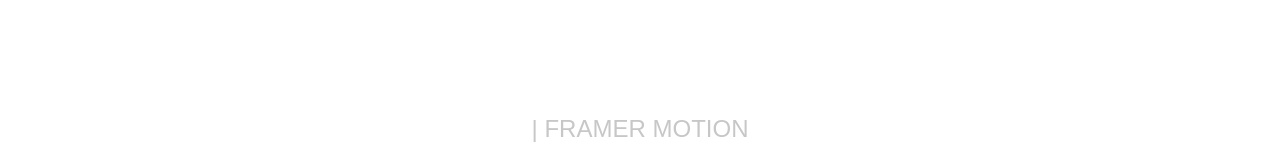
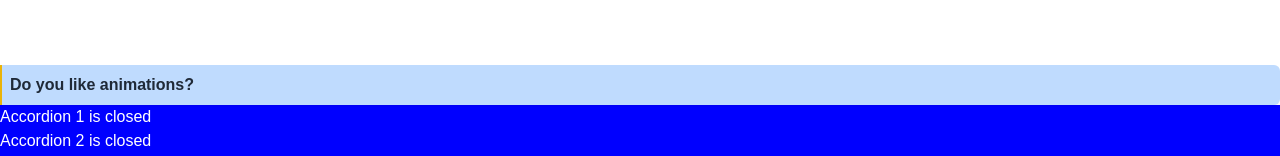
Before and after one commit to mijanur-rahman-40/drag-drop-sort-list-draggable-resizeable-component-and-framer-motion-practice, a Next.js app: page / in a window 1280 px wide. Shown: the part 643-799 px from the top of the page. Built offline with nearby package versions, Linux system fonts and the light colour scheme; a web font is replaced by a local one.

Commit message:
Updated...

```diff
--- /dev/null
+++ b/components/Accordian.js
@@ -0,0 +1,12 @@
+import * as React from "react";
+import AccordianContent from './AccordianContent';
+
+export const ComplexAccordian = () => {
+    return (
+        <div>
+            <AccordianContent id={1} />
+            <AccordianContent id={2} />
+            <AccordianContent id={3} />
+        </div>
+    );
+};
--- /dev/null
+++ b/components/AccordianContent.js
@@ -0,0 +1,50 @@
+import React, { useState } from 'react';
+import { motion, AnimatePresence } from 'framer-motion';
+
+const Accordion = ({ id }) => {
+    const [isOpen, setIsOpen] = useState(false);
+    return (
+        <div>
+            <motion.div
+                onClick={() => setIsOpen((prev) => !prev)}
+                style={{ background: 'blue', color: 'white' }}
+            >
+                Accordion {id} is {isOpen ? 'open' : 'closed'}
+            </motion.div>
+            <AnimatePresence>
+                {isOpen ? (
+                    <motion.div
+                        initial={{ opacity: 0, y: '-10%' }}
+                        animate={{
+                            opacity: 1,
+                            y: 0,
+                            transition: {
+                                duration: 0.5,
+                            },
+                        }}
+                        exit={{
+                            opacity: 0,
+                            y: '-10%',
+                            transition: {
+                                duration: 0.5,
+                            },
+                        }}
+                    >
+                        <span>
+                            Lorem ipsum dolor sit amet consectetur adipisicing elit. Debitis
+                            unde cumque, dicta maxime sequi ad? Minus explicabo accusamus
+                            dignissimos neque impedit autem nemo sint adipisci dolore ipsam
+                            magni, veritatis sequi sapiente similique voluptate nostrum vero
+                            culpa. Quos, molestiae aperiam alias cum magnam minima! Natus
+                            voluptate dolore nulla necessitatibus fugiat laudantium.
+                        </span>
+                    </motion.div>
+                ) : (
+                    ''
+                )}
+            </AnimatePresence>
+        </div>
+    );
+};
+
+export default Accordion;
--- /dev/null
+++ b/components/SimpleAccordian.js
@@ -0,0 +1,42 @@
+import { useState } from "react";
+import { motion, AnimatePresence } from "framer-motion";
+
+const SimpleAccordian = ({ question, answer }) => {
+
+    const [isOpen, setIsOpen] = useState(false);
+
+    return (
+        <motion.div>
+            <AnimatePresence>
+                <motion.div
+                    key="question"
+                    className="rounded-tr-md relative z-20  rounded-br-md shadow-sm px-1 py-2 bg-blue-200 cursor-pointer font-open border-l-2 border-yellow-500"
+                    onClick={() => setIsOpen(!isOpen)}
+                >
+                    <motion.div className="text-gray-800 font-bold ml-1">
+                        Do you like animations?
+                    </motion.div>
+                </motion.div>
+
+                {isOpen && (
+                    <motion.div
+                        key="answer"
+                        initial={{ opacity: 0 }}
+                        animate={{
+                            opacity: 1,
+                            transition: {
+                                duration: 0.5,
+                            },
+                        }}
+                        exit={{ opacity: 0 }}
+                        className="p-2 text-lg text-gray-700 border-l border-b border-gray-300"
+                    >
+                        Yes, I love them!
+                    </motion.div>
+                )}
+            </AnimatePresence>
+        </motion.div>
+    );
+};
+
+export default SimpleAccordian;
--- a/pages/index.js
+++ b/pages/index.js
@@ -5,6 +5,8 @@ import GettingStarted1 from '../components/GettingStarted1';
 import Insights from '../components/Insights';
 import About from '../components/About';
 import GettingStarted2 from '../components/GettingStarted2';
+import SimpleAccordian from '../components/SimpleAccordian';
+import { ComplexAccordian } from '../components/Accordian';
 
 // Dropdown items open animation
 const variants = {
@@ -78,6 +80,8 @@ export default function FramerMotion() {
     </h1>
     <Navbar />
     <GettingStarted1 />
+    <SimpleAccordian />
+    <ComplexAccordian />
     <Insights />
     <GettingStarted2 />
     <About />
```
